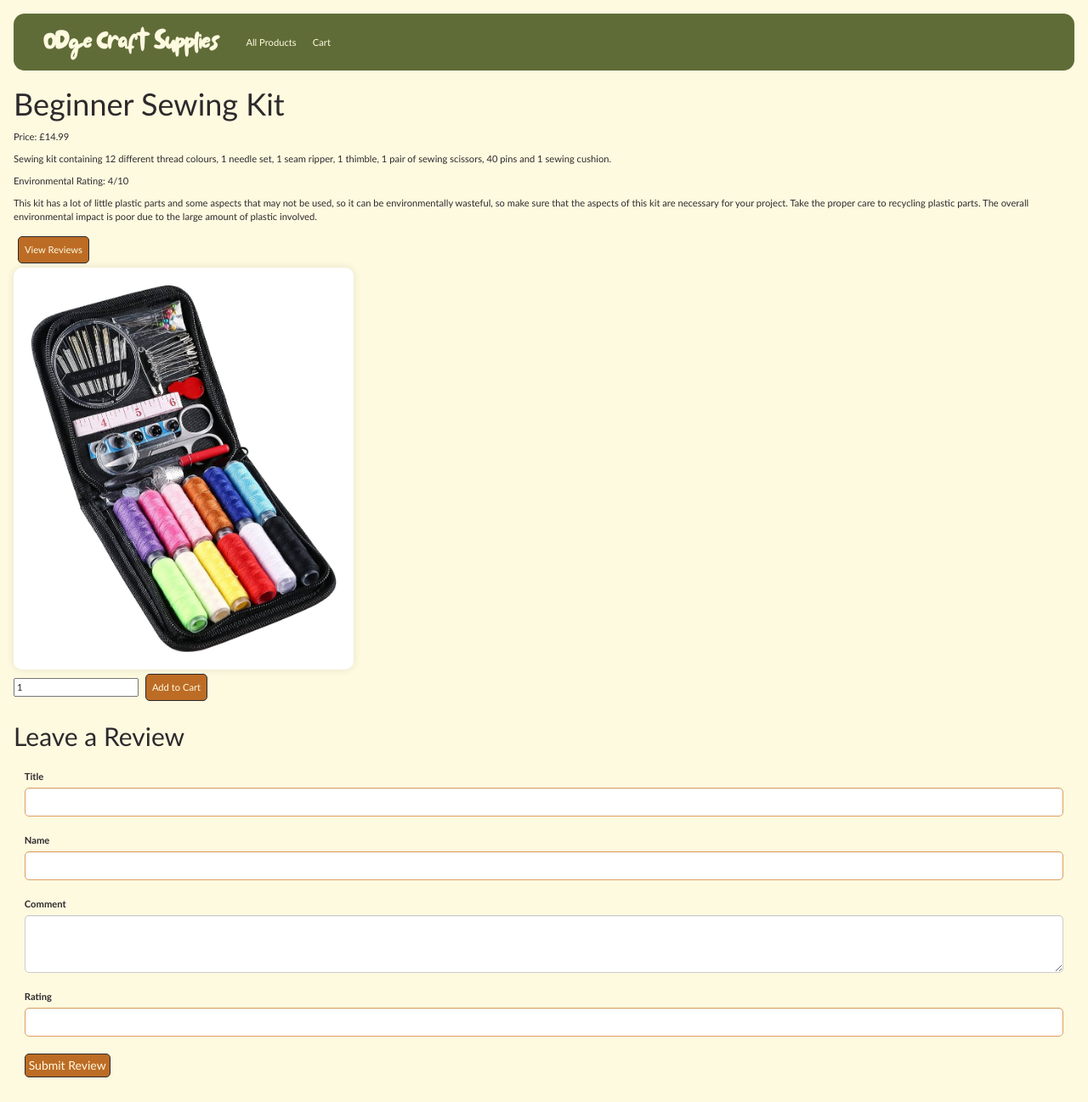
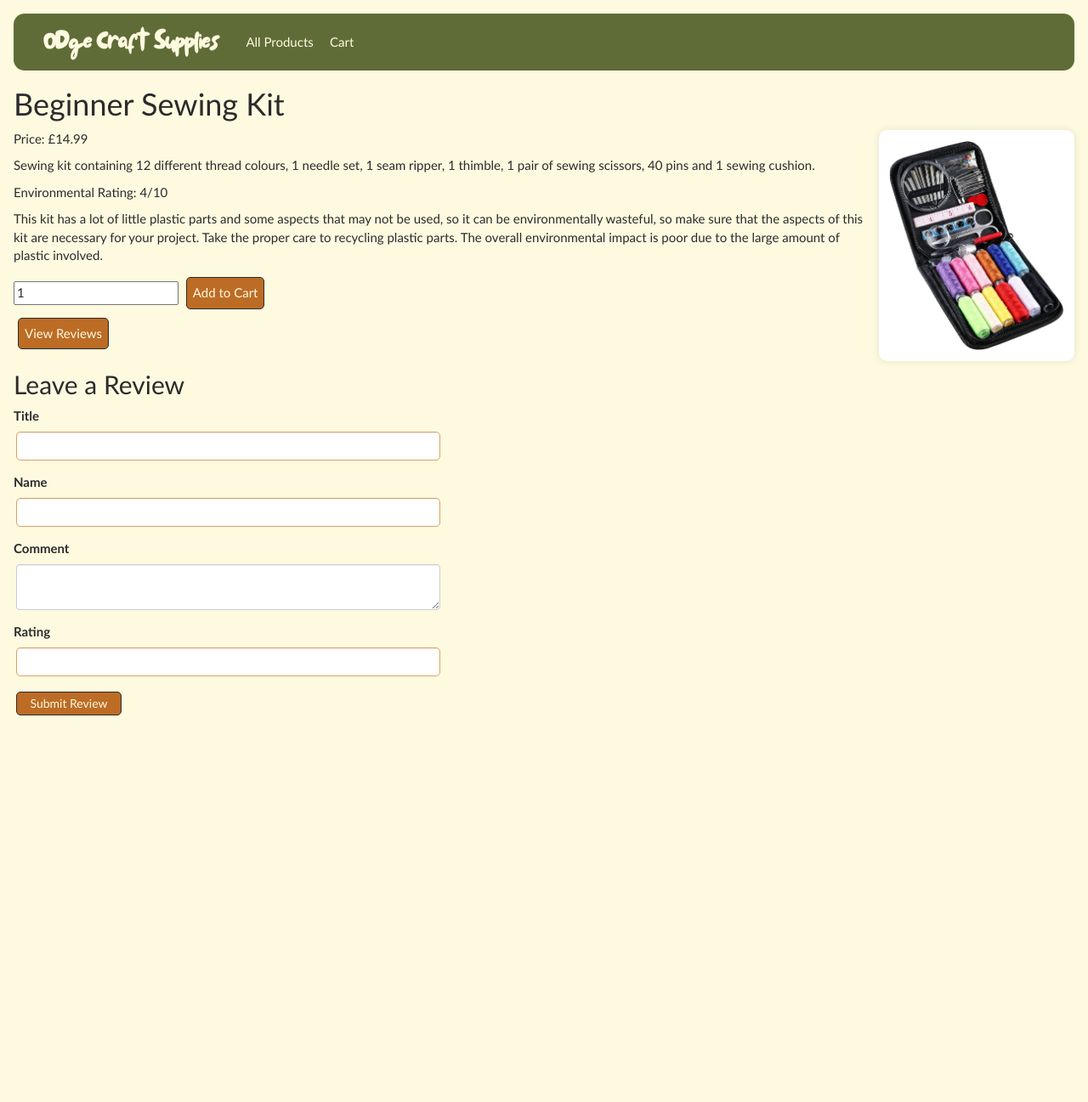
Before and after one commit to odgedodge/Online-Shop, a Flask app: page /product/1 in a window 1280 px wide. Shown: the whole page at 85% size. After the commit the page ends 842 px from the top, so only its background shows below. Run offline with Flask 3, Linux system fonts and the light colour scheme; data comes from the database, SQL or seed files in the repository; some libraries are stand-ins or nearby versions.

Commit message:
added and finished reviews + stylng

```diff
--- a/app/app.py
+++ b/app/app.py
@@ -113,7 +113,6 @@ def get_description(product_id):
 @app.route('/product/<int:product_id>', methods=['GET','POST'])
 def single_product_page(product_id):
     product = Product.query.get_or_404(product_id)
-    reviews = Review.query.filter_by(product_id=product_id).all()
 
     cart_form = CartForm()
     review_form = ReviewForm()
@@ -134,7 +133,7 @@ def single_product_page(product_id):
             session['cart'].append({"product_id": product_id, "quantity": quantity})
         # Explicitly update the session object
         session.modified = True
-        return render_template('single_product_confirmation.html', product=product, quantity=quantity, reviews=reviews)
+        return render_template('single_product_confirmation.html', product=product, quantity=quantity)
     return render_template('single_product.html', product=product, cart_form=cart_form, review_form=review_form)
 
 @app.route('/cart')
--- a/app/static/custom.css
+++ b/app/static/custom.css
@@ -4,7 +4,7 @@ body {
     font-family: "Candara", serif;
     background-color: #FEFAE0;
     color: #2D2A2C;
-    font-size: .875vw;
+    font-size: 150%;
     padding: 1.25vw;
 }
 
@@ -13,7 +13,9 @@ a {
 }
 
 .item-img {
-    padding: 20px;
+    width: 18vw;
+    padding: 1vw;
+    float: right;
     border-radius: 10px;
     background-color: #FFFFFF;
     box-shadow: 0px 0px 10px rgba(0, 0, 0, 0.1);
@@ -194,7 +196,6 @@ a:hover {
     background-color: #FEFAE0;
     padding: 1vw;
     border-radius: 10px;
-
 }
 
 .checkout-form input[type="text"],
@@ -222,32 +223,61 @@ a:hover {
 /* Review form styling */
 
 .review-form {
-    margin-top: 20px;
+    background-color: #FEFAE0;
+    border-radius: 10px;
+    width: 40%;
 }
 
-
-.form-group {
-    margin-bottom: 20px;
-}
-
-
-.form-group label {
-    font-weight: bold;
-}
-
-
-.form-control {
+.review-form input, textarea {
     width: 100%;
-    padding: 10px;
-    font-size: 16px;
-    border: 1px solid #ccc;
+    padding: .6vw;
+    margin: .2vw;
+    border: 1px solid #DDA15E;
     border-radius: 5px;
 }
 
-/* Footer styling */
-.footer {
-    background-color: #606C38;
-    padding: 1vw;
-    text-align: center;
+.review-form input[type="submit"] {
+    background-color: #BC6C25;
     color: #FEFAE0;
+    border: 1px solid #2D2A2C;
+    padding: .25vw .3vw;
+    border-radius: 5px;
+    cursor: pointer;
+    width: 25%
 }
+
+.review-form input[type="submit"]:hover {
+    background-color: #DDA15E;
+}
+
+/* Style for reviews container */
+.review-container {
+    display: grid;
+    grid-template-columns: repeat(auto-fit, minmax(300px, 1fr)); /* Adjust column width as needed */
+    grid-gap: 20px; /* Adjust the gap between grid items */
+}
+
+/* Style for each review */
+.review {
+    padding: 20px;
+    background-color: #FFFFFF;
+    border-radius: 10px;
+    box-shadow: 0px 0px 10px rgba(0, 0, 0, 0.1);
+}
+
+/* Style for review text */
+.review p {
+    margin-bottom: 10px;
+}
+
+/* Style for review author */
+.review .customer-name {
+    font-style: italic;
+    color: #888888;
+}
+
+/* Style for review rating */
+.review .rating {
+    font-weight: bold;
+    color: #BC6C25;
+}
--- a/app/templates/single_product.html
+++ b/app/templates/single_product.html
@@ -2,17 +2,11 @@
 
 {% block content %}
     <h1>{{ product.name }}</h1>
+    <img src="{{url_for('static', filename= product.image_name ) }}" alt= "{{ product.name }}" class="item-img"/>
     <p>Price: £{{ product.price }}</p>
     <p>{{ product.description }}</p>
     <p>Environmental Rating: {{ product.environmental_rating }}</p>
     <p>{{ product.environmental_description }}</p>
-
-    <!-- Add button to view reviews -->
-    <form action="{{ url_for('view_reviews', product_id=product.id) }}" method="get">
-        <button type="submit" class="submit-btn">View Reviews</button>
-    </form>
-
-    <img src="{{url_for('static', filename= product.image_name ) }}" alt= "{{ product.name }}" width="400" class="item-img"/>
 
     <div>
         <form action="{{ url_for('single_product_page', product_id=product.id) }}" method="POST">
@@ -24,9 +18,12 @@
 
     <!-- Review Form -->
     <div>
+         <!-- Add button to view reviews -->
+        <form action="{{ url_for('view_reviews', product_id=product.id) }}" method="get">
+            <button type="submit" class="submit-btn">View Reviews</button>
+        </form>
         <h2>Leave a Review</h2>
-        <form class="checkout-form" method="post">
-            {{ wtf.quick_form(review_form) }}
-
+        <form class="review-form" method="post">
+            {{ wtf.quick_form(review_form, form_type="horizontal") }}
     </div>
 {% endblock %}
--- a/app/templates/single_product_confirmation.html
+++ b/app/templates/single_product_confirmation.html
@@ -2,11 +2,11 @@
 
 {% block content %}
     <h1>{{ product.name }}</h1>
+    <img src="{{url_for('static', filename= product.image_name ) }}" alt= "{{ product.name }}" class="item-img"/>
     <p>Price: £{{ product.price }}</p>
     <p>{{ product.description }}</p>
     <p>Environmental Rating: {{ product.environmental_rating }}</p>
     <p>{{ product.environmental_description }}</p>
     <p>Quantity: {{ quantity }}</p>
     <p>Added to cart. <a href="{{ url_for('cart_page')}}"> View Cart </a></p>
-    <img src="{{url_for('static', filename= product.image_name ) }}" alt= "{{ product.name }}" width="400"/>
 {% endblock %}
```
Also changed, not shown: app/templates/reviews.html (added, +21 -0 lines).
